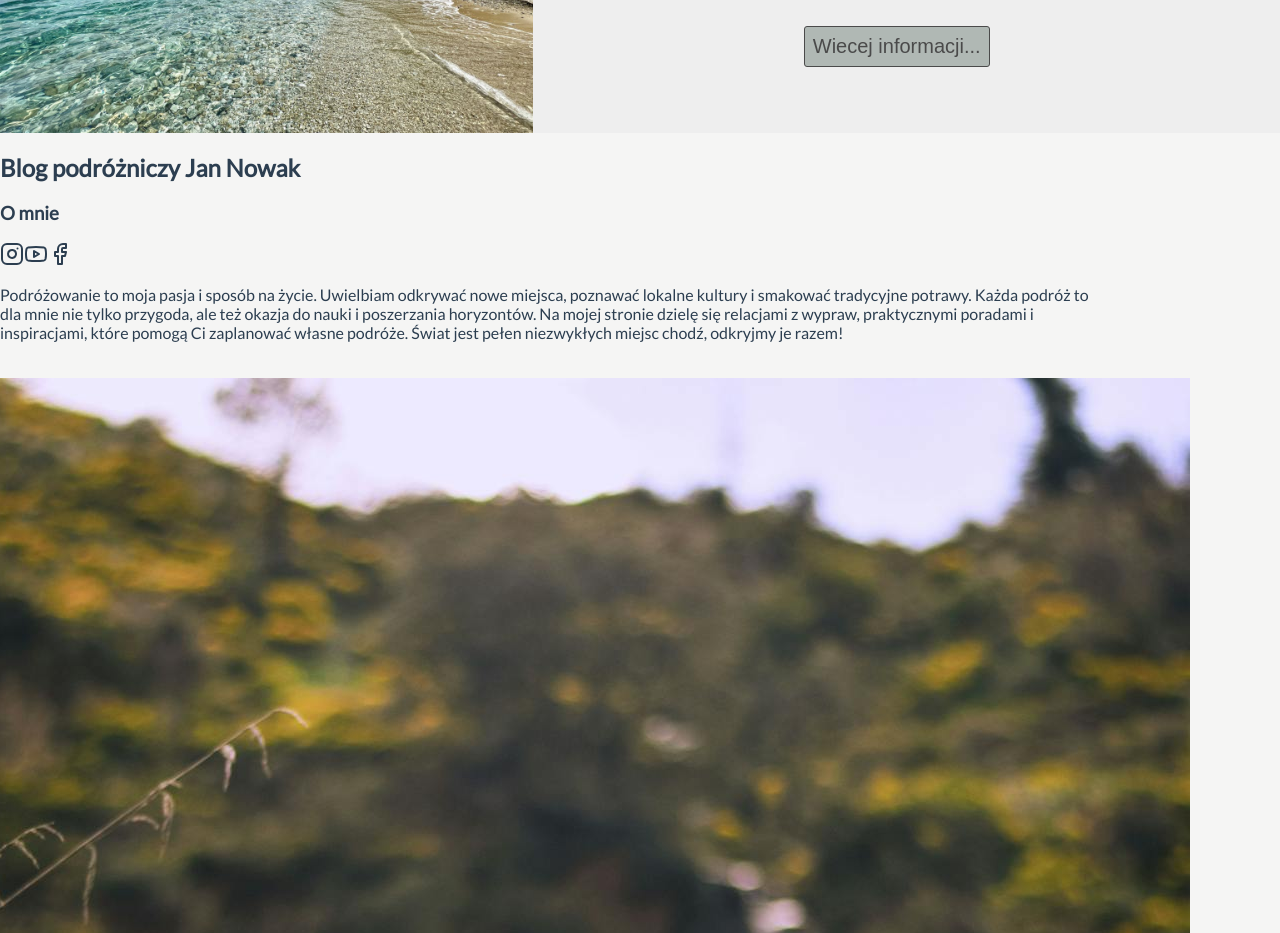
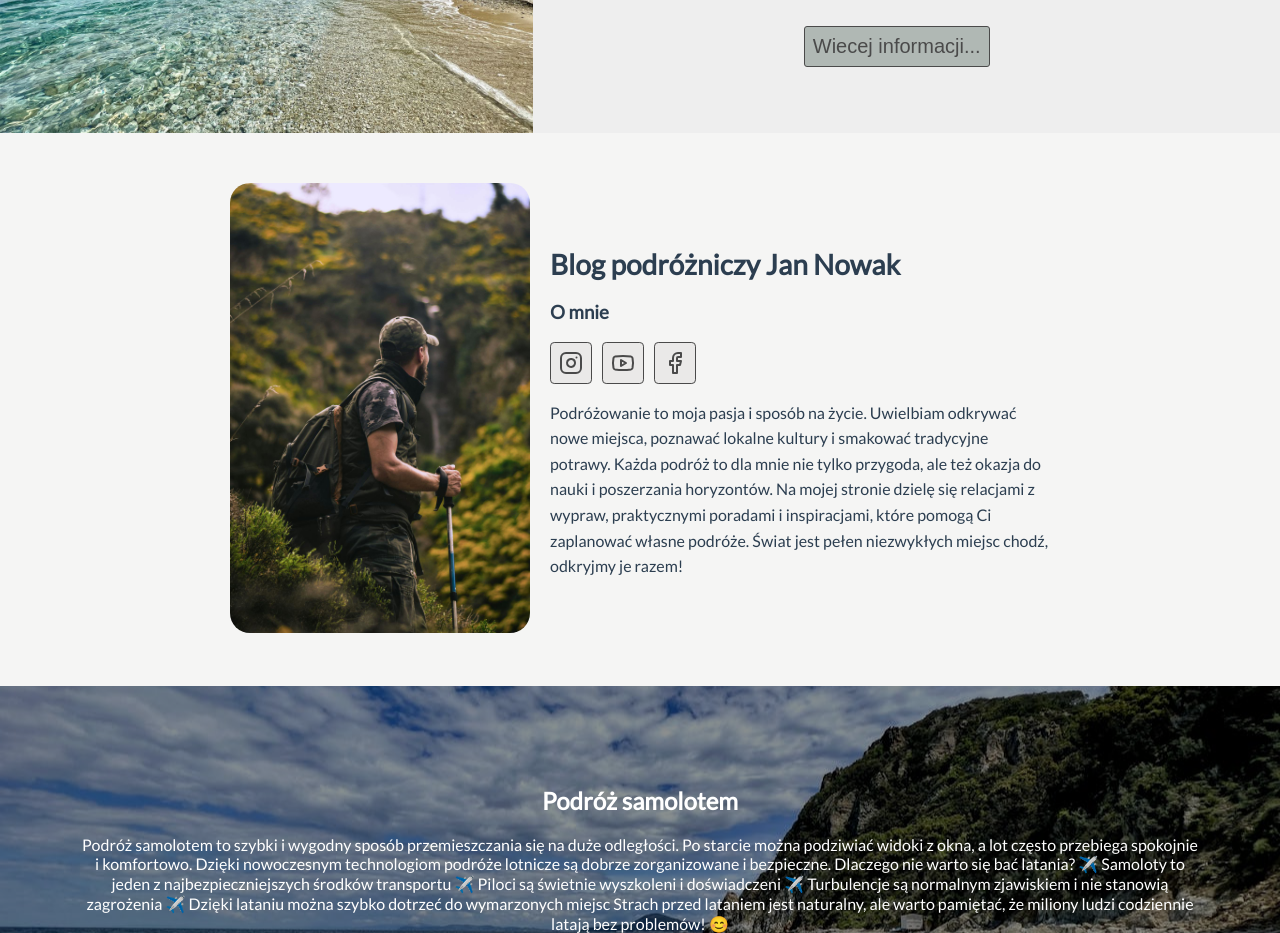
Before and after one commit to bartoszsmorawski/travel__blog, a Vue app: page / in a window 1280 px wide. Shown: the part 1520-2453 px from the top of the page. Built offline with nearby package versions, Linux system fonts and the light colour scheme.

Commit message:
Added new content and styled to AboutUsSection.vue

```diff
--- a/src/components/organisms/AboutUsSection.vue
+++ b/src/components/organisms/AboutUsSection.vue
@@ -1,14 +1,26 @@
 <template>
     <section class="AboutUsSection">
-        <div class="Content">
+        <div class="container">
+            <div class="image">
+                <img :src="srcImg" :alt="altText" />
+            </div>
+            <div class="content">
                 <h2 class="Title">{{ title }}</h2>
                 <h3 class="subTitle">{{ subTitle }}</h3>
+                <div class="social-icons">
+                    <a class="SocialMediaLink" href="https://www.instagram.com/">
                         <Instagram class="icoInstagram" />
+                    </a>
+                    <a class="SocialMediaLink" href="https://www.youtube.com/">
                         <Youtube class="icoYouTube" />
+                    </a>
+                    <a class="SocialMediaLink" href="https://www.facebook.com/">
                         <Facebook class="icoFacebook" />
+                    </a>
+                </div>
                 <p class="Description">{{ description }}</p>
             </div>
-        <div class="Image"><img :src="srcImg" :alt="altText" /></div>
+        </div>
     </section>
 </template>
 <script setup>
@@ -24,65 +36,65 @@ defineProps({
 </script>
 <style scoped>
 .AboutUsSection {
-    display: flex;
-    flex-wrap: wrap;
-    gap: 20px;
-    justify-content: center;
-    max-width: 1100px;
+    max-width: 900px;
+    margin: 0 auto;
+    padding: 50px;
 }
 
-;
+.Title {
+    font-size: 28px;
+    font-weight: bold;
+    margin-bottom: 20px;
+}
 
-.Content {
+.container {
     display: flex;
-    flex-direction: column;
+    align-items: center;
+    justify-content: center;
     gap: 20px;
 }
 
-;
-
-.Title {
-    text-align: center;
+.image img {
+    width: 300px;
+    height: auto;
+    border-radius: 20px;
 }
 
-;
-
-.subTitle {
-    text-align: center;
+.content {
+    text-align: left;
+    max-width: 500px;
 }
 
-;
-
-.icoInstagram {
-    color: #C13584;
+h2 {
+    font-size: 22px;
+    margin-bottom: 10px;
 }
 
-;
-
-.icoYouTube {
-    color: #FF0000;
+.social-icons {
+    display: flex;
+    gap: 10px;
+    margin-bottom: 10px;
 }
 
-;
-
-.icoFacebook {
-    color: #1877F2;
+.social-icons img {
+    width: 32px;
+    height: 32px;
 }
 
-;
-
-.Description {
-    text-align: justify;
-    line-height: 1.5;
-    margin: 0;
+.SocialMediaLink{
+    display: flex;
+    align-items: center;
+    justify-content: center;
+    width: 40px;
+    height: 40px;
+    border-radius: 10%;
+    border: solid 1px #4A4A4A;
+    background-color: #e0dede82;
+    color: #4A4A4A;
 }
 
-;
-
-.Image {
-    max-width: 400px;
-    margin: 0 auto;
+p {
+    font-size: 16px;
+    line-height: 1.6;
 }
-
-;
 </style>
```
Lines whose indentation alone changed are shown as unchanged.
